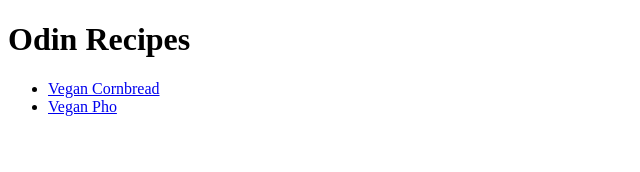
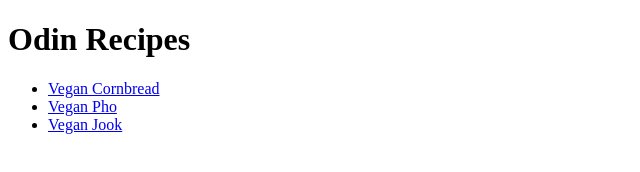
Before and after one commit to sayumihsgw/odin-recipes, a plain HTML site: page index.html in a window 1280 px wide. Shown: the full height of the page, 0-640 px from the left. Drawn offline with Linux system fonts and the light colour scheme.

Commit message:
Add jook recip to list on index

```diff
--- a/index.html
+++ b/index.html
@@ -10,7 +10,7 @@
         <ul>
             <li><a href = "recipes/cornbread.html">Vegan Cornbread</a></li>
             <li><a href = "recipes/pho.html">Vegan Pho</a></li>
-
+            <li><a href ="recipes/jook.html">Vegan Jook</a></li>
         </ul>
     </body>
 </html>
```
